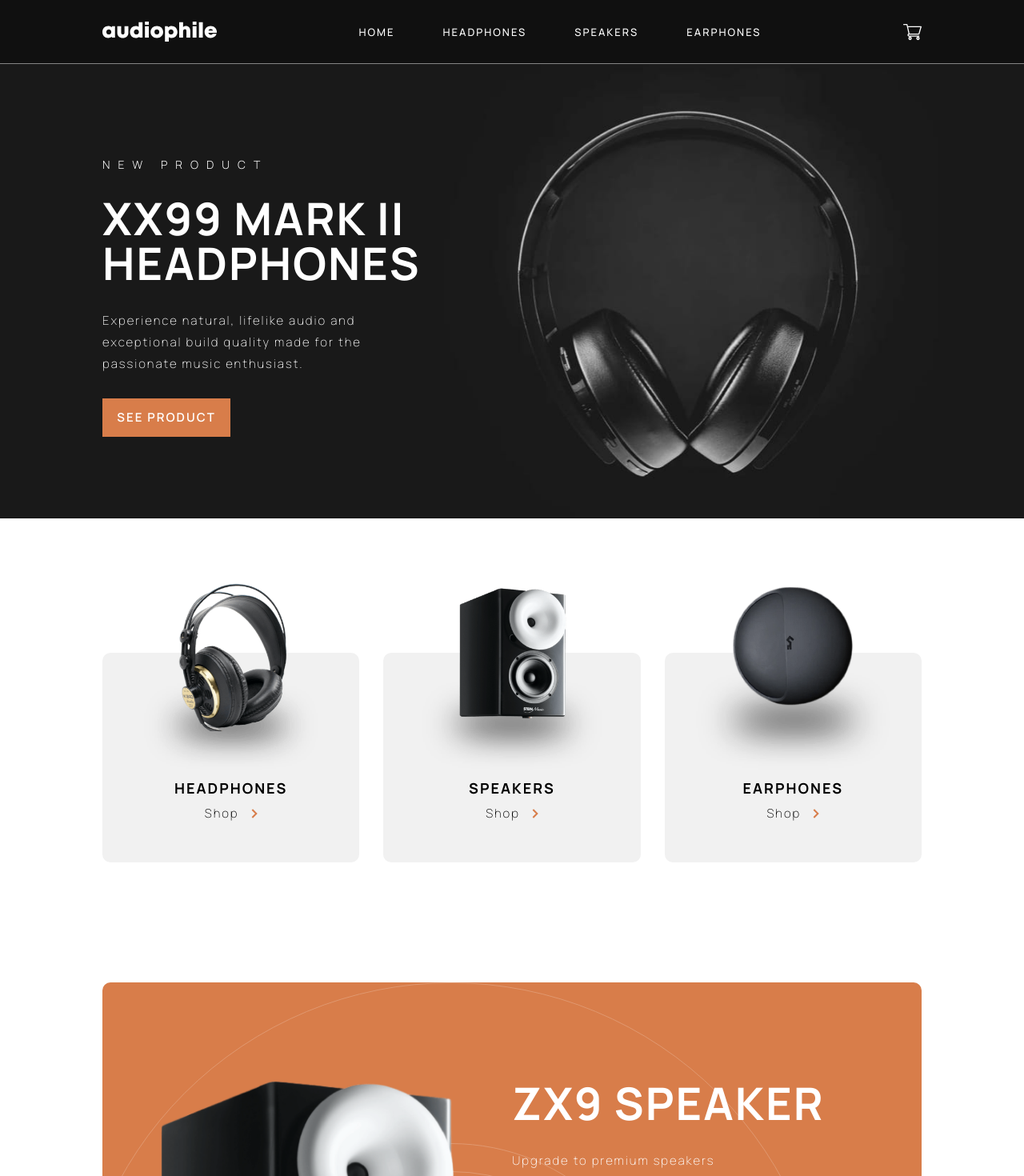
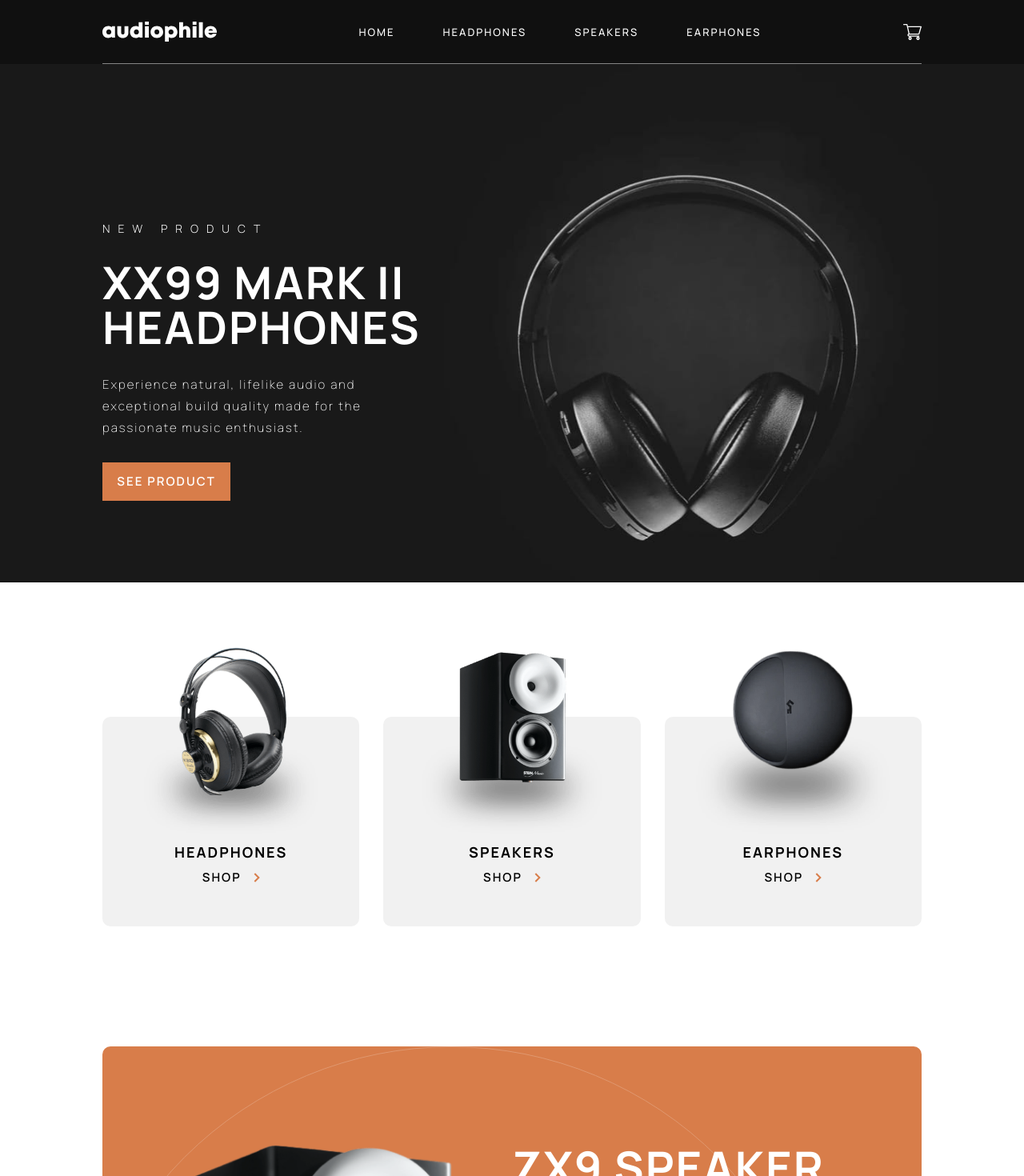
Before and after one commit to vkwho4250/e-commerce-app, a React (Create React App) app: page / in a window 1280 px wide. Shown: the top 1470 px of the page at 80% size. Built offline with nearby package versions, Linux system fonts and the light colour scheme.

Commit message:
added comments

```diff
--- a/src/components/App.js
+++ b/src/components/App.js
@@ -23,9 +23,9 @@ export const AppContext = React.createContext();
 
 function App() {
   const [deviceLayout, setDeviceLayout] = useState("desktop");
-  const [showCart, setShowCart] = useState(false);
   const [cartTotal, setCartTotal] = useState(0);
   const [cartItems, setCartItems] = useState([]);
+  const [showCart, setShowCart] = useState(false);
   const [showDropMenu, setShowDropMenu] = useState(false);
 
   // == Display ===
@@ -54,8 +54,7 @@ function App() {
   }, []);
 
   const handleDropMenu = (e) => {
-    console.log(e.target.className);
-    console.log(e.currentTarget.className);
+    // .category-nav is the container/white space surrounding each button
     if (e.target.className !== "category-nav") {
       setShowDropMenu(!showDropMenu);
     }
@@ -101,9 +100,7 @@ function App() {
     calcCartTotal();
   }, [cartItems]);
 
-  const handleItemRemoveAll = () => {
-    setCartItems([]);
-  };
+
 
   const handleItemAdd = (productId, quantity) => {
     const existingItem = cartItems.find((item) => item.productId === productId);
@@ -116,16 +113,12 @@ function App() {
         productId,
         quantity,
       };
+
       setCartItems((prevValue) => [...prevValue, newItem]);
     } else {
       // added item already exists -> edit quantity
       handleItemEdit(existingItem.id, existingItem.quantity + quantity);
     }
-  };
-
-  const handleItemDelete = (itemId) => {
-    const updatedCartItems = cartItems.filter((item) => item.id !== itemId);
-    setCartItems(updatedCartItems);
   };
 
   const handleItemEdit = (itemId, newQuantity) => {
@@ -138,14 +131,26 @@ function App() {
     setCartItems(updatedCartItems);
   };
 
+  const handleItemDelete = (itemId) => {
+    const updatedCartItems = cartItems.filter((item) => item.id !== itemId);
+    setCartItems(updatedCartItems);
+  };
+
+  const handleItemRemoveAll = () => {
+    setCartItems([]);
+  };
+
+
   // == Redirect ==
 
   let history = useHistory();
 
+  // goes to specified destination
   const handleRedirect = (destination) => {
     history.push(destination);
   };
 
+  // returns to prior destination
   const goBack = () => history.goBack();
 
   // == Shared states & actions ==
--- a/src/components/global/CategoryNav/CategoryNavBtn.js
+++ b/src/components/global/CategoryNav/CategoryNavBtn.js
@@ -7,7 +7,7 @@ export default function CategoryNavBtn({ category }) {
   const { handleRedirect } = useContext(AppContext);
 
   return (
-    <div
+    <button
       className="category-nav-btns"
       onClick={() => handleRedirect(`/category/${category.name}`)}
     >
@@ -26,6 +26,6 @@ export default function CategoryNavBtn({ category }) {
           alt="right arrow icon"
         />
       </div>
-    </div>
+    </button>
   );
 }
--- a/src/styles/css/App.css
+++ b/src/styles/css/App.css
@@ -395,6 +395,7 @@ section {
 }
 
 .category-nav-btns {
+  background: rgba(255, 255, 255, 0);
   width: 100%;
   height: 350rem;
   position: relative;
@@ -536,9 +537,7 @@ footer p {
   top: 0;
   z-index: 99;
   width: 100vw;
-}
-#nav-bar .nav-container {
-  padding: 0 10vw;
+  background: #101010;
 }
 
 .nav-container {
@@ -546,7 +545,8 @@ footer p {
   justify-content: space-between;
   align-items: center;
   flex-direction: row;
-  background: #101010;
+  margin: auto;
+  width: 80vw;
   height: 10vh;
   min-height: 60rem;
   border-bottom: 1rem solid rgba(250, 250, 250, 0.5);
@@ -581,6 +581,11 @@ footer p {
 }
 
 @media only screen and (max-width: 375px) {
+  .nav-container {
+    width: 100vw;
+    padding: 0 5vw;
+  }
+
   .drop-menu .category-nav {
     padding: 30rem 10vw;
   }
@@ -602,6 +607,10 @@ footer p {
   height: 3rem;
   width: 100%;
   background: white;
+}
+
+#home-page {
+  padding-top: 10vh;
 }
 
 header {
--- a/src/styles/scss/components/global/CategoryNav/_CategoryNavBtn.scss
+++ b/src/styles/scss/components/global/CategoryNav/_CategoryNavBtn.scss
@@ -1,6 +1,7 @@
 @use "../../../styles" as *;
 
 .category-nav-btns {
+  background: rgba(white, 0);
   width: 100%;
   height: 350rem;
   position: relative;
--- a/src/styles/scss/components/global/Navbar/_NavBar.scss
+++ b/src/styles/scss/components/global/Navbar/_NavBar.scss
@@ -5,16 +5,13 @@
   top: 0;
   z-index: 99;
   width: 100vw;
-
-  .nav-container {
-    padding: 0 10vw;
-  }
+  background: $dark-gray;
 }
 
 .nav-container {
   @include flex-container(space-between, center);
-  background: $dark-gray;
-
+  margin: auto;
+  width: 80vw;
   height: 10vh;
   min-height: 60rem;
   border-bottom: 1rem solid rgba($light-gray, 0.5);
@@ -49,6 +46,11 @@
 }
 
 @media only screen and (max-width: 375px) {
+  .nav-container {
+    width: 100vw;
+    padding: 0 5vw;
+  }
+
   .drop-menu {
     .category-nav {
       padding: 30rem 10vw;
--- a/src/styles/scss/components/views/Home/_Home.scss
+++ b/src/styles/scss/components/views/Home/_Home.scss
@@ -1,3 +1,7 @@
+#home-page {
+  padding-top: 10vh;
+}
+
 header {
   position: relative;
 }
```
